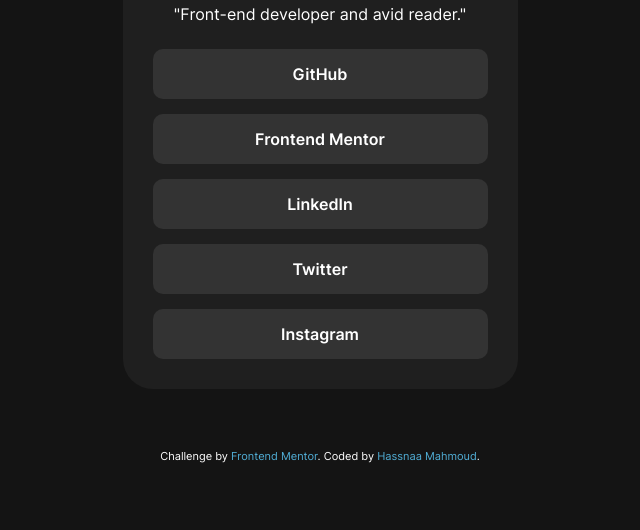
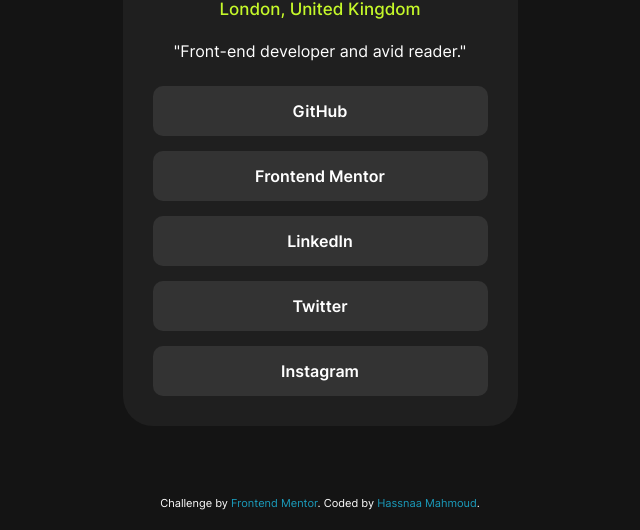
Before and after one commit to HASSNAAM/social-links-profile-main, a plain HTML site: page index.html in a window 1280 px wide. Shown: the part 325-855 px from the top of the page, without its empty margins (320-960 px from the left). Before the commit the page ends 800 px from the top, so only its background shows below. Drawn offline with Linux system fonts and the light colour scheme.

Commit message:
Edit and Changes

```diff
--- a/index.html
+++ b/index.html
@@ -4,23 +4,19 @@
   <head>
     <meta charset="UTF-8">
     <meta name="viewport" content="width=device-width, initial-scale=1.0">
-    <!-- displays site properly based on user's device -->
 
     <link rel="icon" type="image/png" sizes="32x32" href="./assets/images/favicon-32x32.png">
-    <link rel="stylesheet" href="styles.css">
+    <link rel="stylesheet" href="./styles/styles.css">
     <title>Frontend Mentor | Social links profile</title>
-
-    <!-- Feel free to remove these styles or customise in your own stylesheet 👍 -->
     <style>
       .attribution {
         font-size: 11px;
-        text-align: center;
-        position: absolute;
-        bottom: 1.5%;
+        padding: 20px;
       }
 
       .attribution a {
-        color: hsl(198deg 62% 58%);
+        color: #1B9CBC;
+        ;
       }
     </style>
   </head>
@@ -41,10 +37,12 @@
         <li><a href="#">Instagram</a></li>
       </ul>
     </main>
-    <div class="attribution">
-      Challenge by <a href="https://www.frontendmentor.io?ref=challenge" target="_blank">Frontend Mentor</a>.
-      Coded by <a href="#">Hassnaa Mahmoud</a>.
-    </div>
+    <footer>
+      <div class="attribution">
+        Challenge by <a href="https://www.frontendmentor.io?ref=challenge" target="_blank">Frontend Mentor</a>.
+        Coded by <a href="#">Hassnaa Mahmoud</a>.
+      </div>
+    </footer>
   </body>
 
 </html>
--- a/styles.css
+++ b/styles/styles.css
@@ -12,32 +12,42 @@
   --Dark-Grey: hsl(0, 0%, 12%);
   --Off-Black: hsl(0, 0%, 8%);
 }
+/* Inter Variable Font */
 @font-face {
-  font-family: "Inter";
-  src: url("assets/fonts/static/Inter-Regular.ttf") format("truetype");
+  font-family: 'Inter';
+  src: url('../assets/fonts/Inter-VariableFont_slnt\,wght.ttf') format('truetype-variations');
+  font-weight: 100 900;
+  font-style: normal;
+}
+/* Static Font Faces */
+@font-face {
+  font-family: 'Inter';
+  src: url('../assets/fonts/static/Inter-Regular.ttf') format('truetype');
   font-weight: 400;
   font-style: normal;
 }
 @font-face {
-  font-family: "Inter";
-  src: url("assets/fonts/static/Inter-SemiBold.ttf") format("truetype");
+  font-family: 'Inter';
+  src: url('../assets/fonts/static/Inter-SemiBold.ttf') format('truetype');
   font-weight: 600;
   font-style: normal;
 }
 @font-face {
-  font-family: "Inter";
-  src: url("assets/fonts/static/Inter-Bold.ttf") format("truetype");
+  font-family: 'Inter';
+  src: url('../assets/fonts/static/Inter-Bold.ttf') format('truetype');
   font-weight: 700;
   font-style: normal;
 }
 body {
-  height: 100vh;
+  min-height: 100vh;
   font-family: "Inter", sans-serif;
   display: flex;
   flex-direction: column;
   justify-content: center;
   align-items: center;
+  gap: 50px;
   color: var(--White);
+  padding-top: 130px;
   background-color: var(--Off-Black);
 }
 main {
@@ -55,18 +65,18 @@ img {
 }
 h1 {
   font-size: 31px;
-  font-weight: 700;
+  font-weight: 500;
   margin: 15px 0 5px 0;
 }
 h2 {
-  font-size: 19px;
-  font-weight: 400;
+  font-size: 17px;
+  font-weight: 500;
   color: var(--Green);
 }
 h3 {
   font-size: 16px;
   font-weight: 400;
-  margin: 25px 0;
+  margin: 22px 0 25px 0;
 }
 ul li a {
   display: block;
```
Also changed, not shown: 2 other files.
